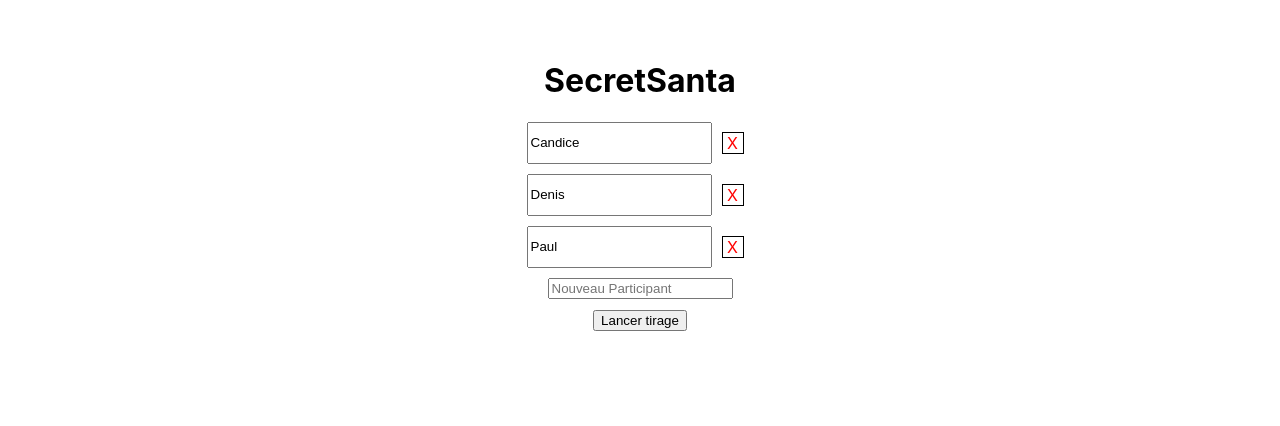
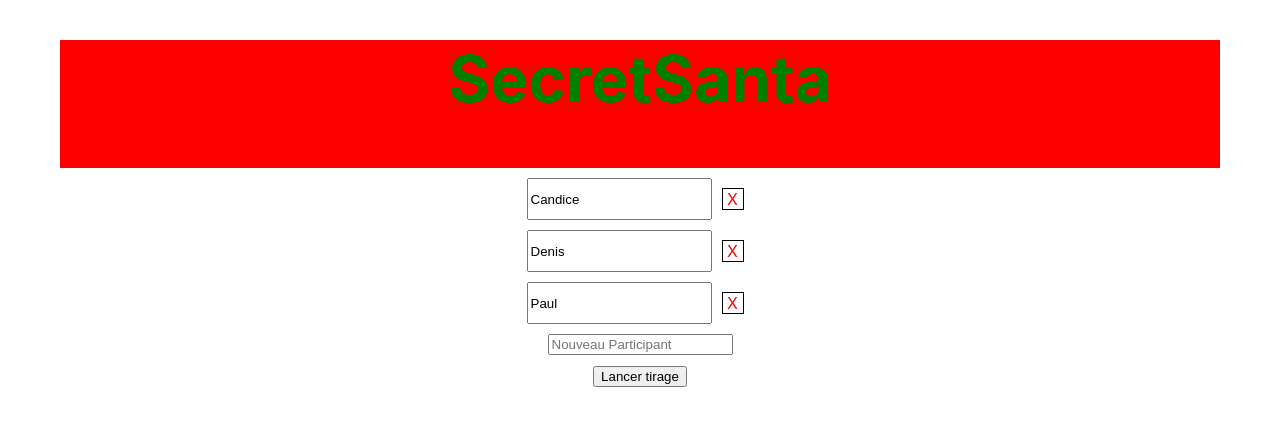
Before and after one commit to Wolfsister/secret-santa, a React (Create React App) app: page / in a window 1280 px wide. Shown: the top 426 px of the page. Built offline with nearby package versions, Linux system fonts and the light colour scheme.

Commit message:
Header style

```diff
--- a/src/components/Header.js
+++ b/src/components/Header.js
@@ -1,10 +1,12 @@
+
+import '../styles/Header.css'
 
 function Header() {
 
 
     return (
-        <div>
-            <h1>SecretSanta</h1>
+        <div className="header">
+            <h1 className="header-title">SecretSanta</h1>
         </div>
     )
 
--- /dev/null
+++ b/src/styles/Header.css
@@ -0,0 +1,13 @@
+.header {
+
+    background-color: red;
+    font-size: 2em;
+    height: 4em;
+    margin-top: 0;
+
+}
+
+.header-title {
+    color: green;
+    margin: auto;
+}
```
